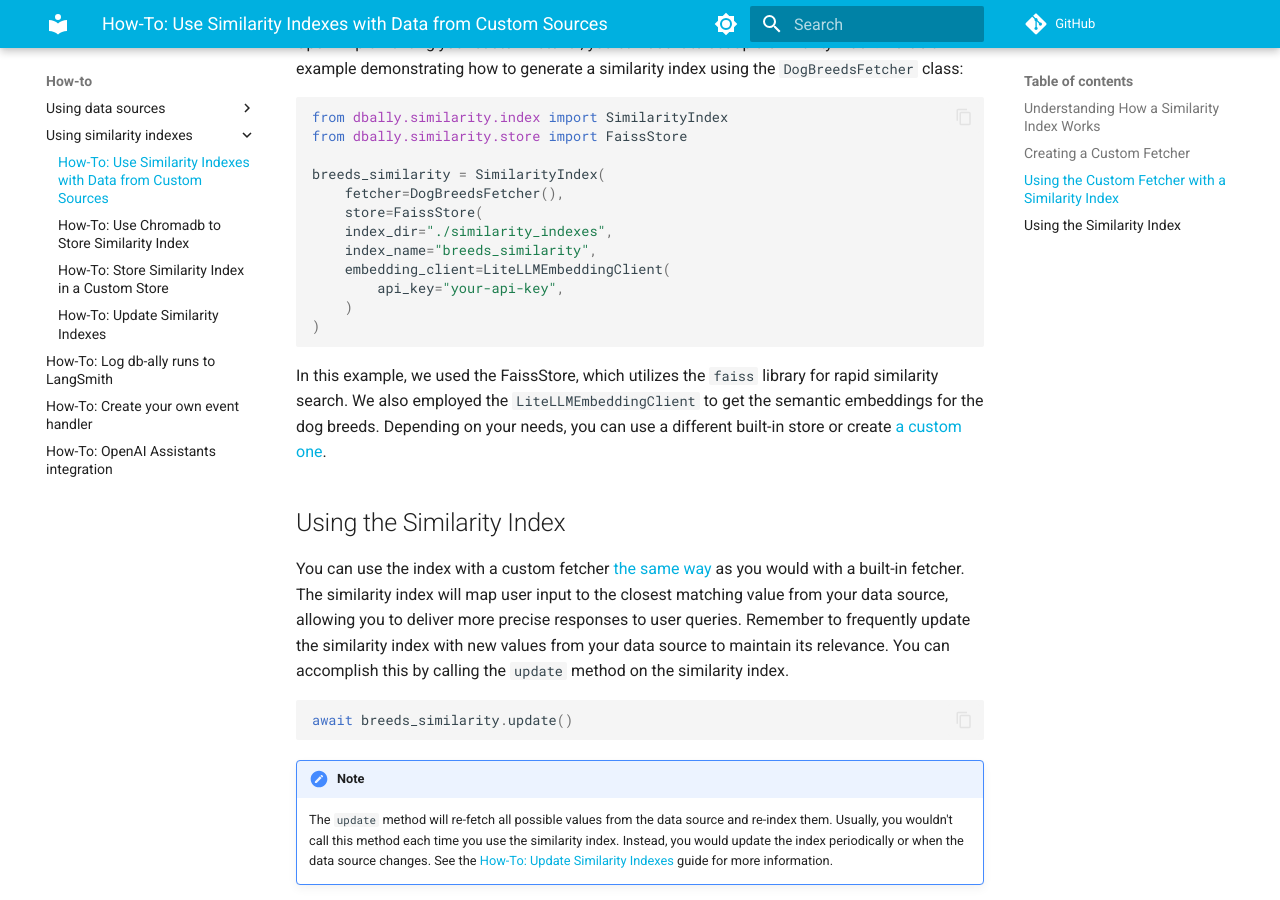
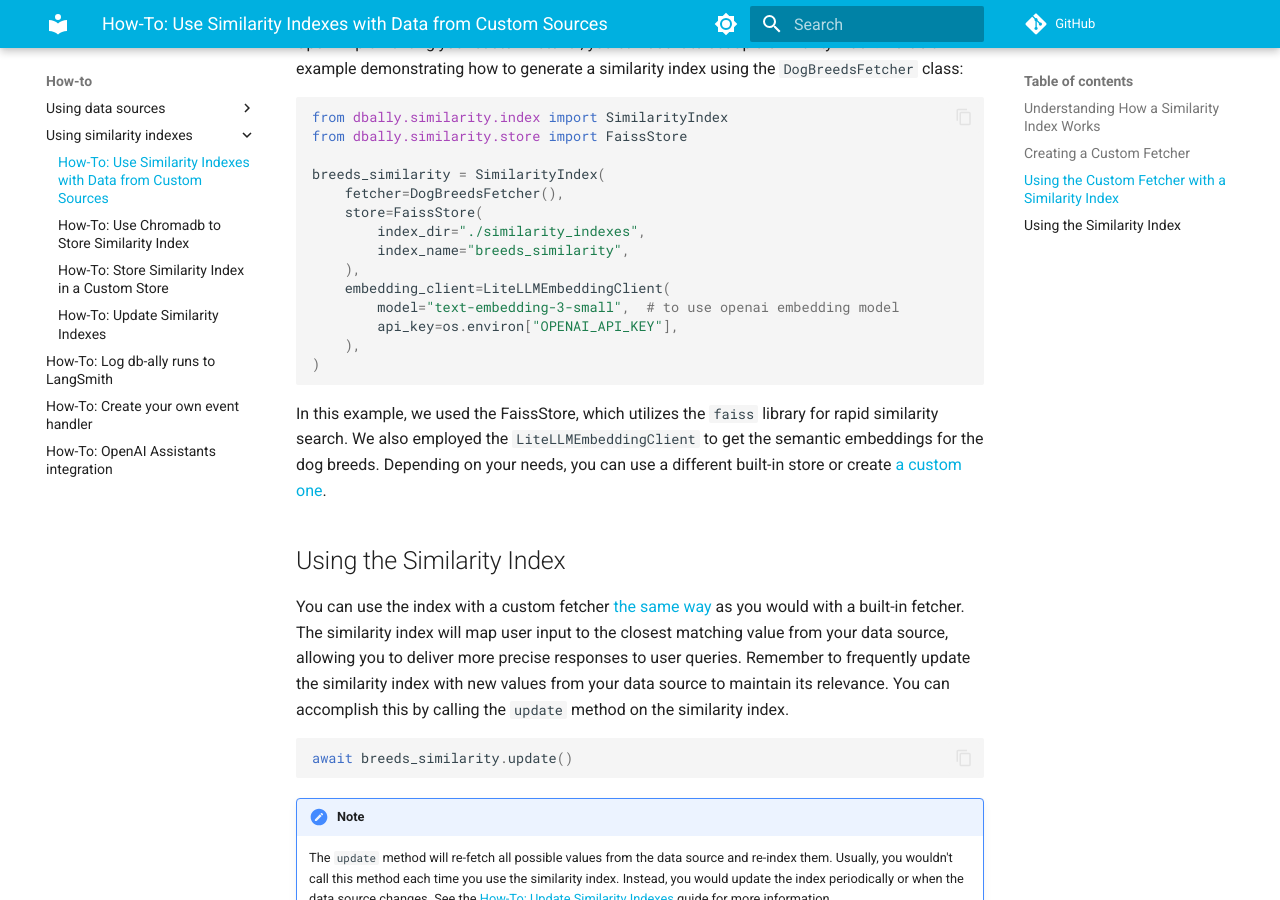
Before and after one commit to deepsense-ai/db-ally, an MkDocs documentation site: the page built from docs/how-to/use_custom_similarity_fetcher.md, in a window 1280 px wide and 900 px high, scrolled down 1234 px. Built offline with MkDocs 1.6.1 and Material for MkDocs 9.7.7, drawn with Linux system fonts in a browser that asks for light colours; comment, search, counter and statistics services are not loaded.

Commit message:
add embedding model name in docs

````diff
--- a/docs/how-to/use_custom_similarity_fetcher.md
+++ b/docs/how-to/use_custom_similarity_fetcher.md
@@ -41,11 +41,13 @@ from dbally.similarity.store import FaissStore
 breeds_similarity = SimilarityIndex(
     fetcher=DogBreedsFetcher(),
     store=FaissStore(
-    index_dir="./similarity_indexes",
-    index_name="breeds_similarity",
+        index_dir="./similarity_indexes",
+        index_name="breeds_similarity",
+    ),
     embedding_client=LiteLLMEmbeddingClient(
-        api_key="your-api-key",
-    )
+        model="text-embedding-3-small",  # to use openai embedding model
+        api_key=os.environ["OPENAI_API_KEY"],
+    ),
 )
 ```
 
--- a/docs/quickstart/quickstart2_code.py
+++ b/docs/quickstart/quickstart2_code.py
@@ -31,8 +31,9 @@ country_similarity = SimilarityIndex(
         index_dir="./similarity_indexes",
         index_name="country_similarity",
         embedding_client=LiteLLMEmbeddingClient(
+            model="text-embedding-3-small",  # to use openai embedding model
             api_key=os.environ["OPENAI_API_KEY"],
-        )
+        ),
     ),
 )
 
--- a/docs/quickstart/quickstart3_code.py
+++ b/docs/quickstart/quickstart3_code.py
@@ -32,6 +32,7 @@ country_similarity = SimilarityIndex(
         index_dir="./similarity_indexes",
         index_name="country_similarity",
         embedding_client=LiteLLMEmbeddingClient(
+            model="text-embedding-3-small",  # to use openai embeddings model
             api_key=os.environ["OPENAI_API_KEY"],
         )
     ),
````
Also changed, not shown: docs/how-to/use_chromadb_store.md (+11 -8 lines), docs/quickstart/quickstart2.md (+3 -2 lines).
